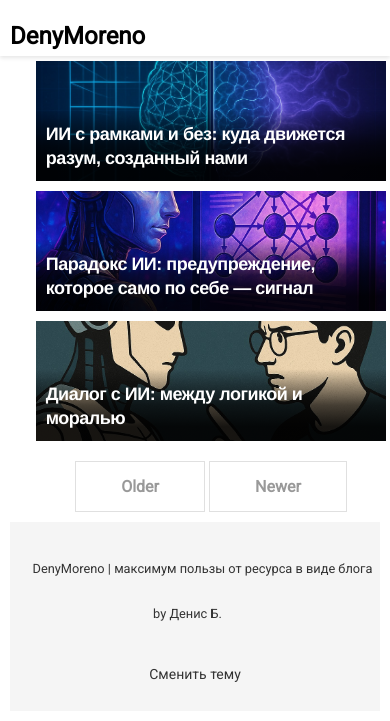
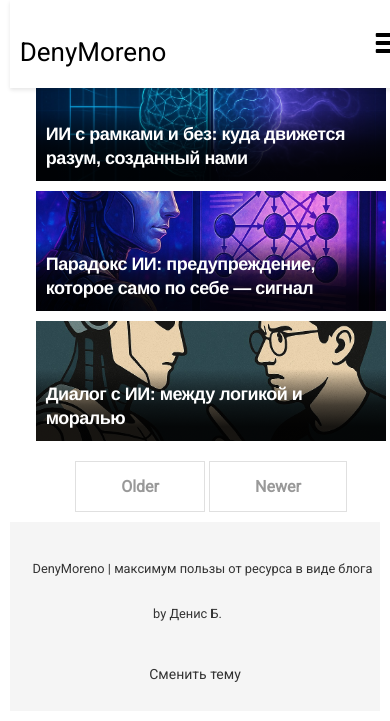
Before and after one commit to DenyMoreno/myblog, a Jekyll site: the page built from index.html, in a window 390 px wide. Shown: the top 721 px of the page. Built offline with Jekyll 4.4.1, drawn with Linux system fonts in a browser that asks for light colours; nearby versions of some CDN libraries; the list of posts is cut into pages by our own code.

Commit message:
Update _header.scss

```diff
--- a/_sass/_header.scss
+++ b/_sass/_header.scss
@@ -1,22 +1,24 @@
 .site-header {
+  min-height: 56px;
+  width: 100%;
   position: fixed;
   top: 0;
-  left: 0;
-  right: 0;
-  height: 56px;
+  background-color: white;
+  color: black;
+  z-index: 100;
+  display: flex;
+  justify-content: space-between;
+  align-items: center;
   padding: 0 10px;
-  display: flex;
-  align-items: center;
-  justify-content: space-between;
-  z-index: 100;
-  background-color: white;
-  box-shadow: 0 2px 4px rgba(0, 0, 0, 0.1);
+  box-shadow: 0 2px 4px rgba(0,0,0,0.1);
 }
 
 .site-title a {
-  font-size: 24px;
+  font-size: 26px;
+  font-weight: 400;
+  line-height: 56px;
+  color: inherit;
   text-decoration: none;
-  color: black;
 }
 
 .menu-list {
@@ -24,24 +26,35 @@
   gap: 15px;
 }
 
-.menu-link {
+.menu-list a {
+  line-height: 56px;
   text-decoration: none;
-  color: black;
-  padding: 8px 0;
+  color: inherit;
+  padding: 0 8px;
 }
 
-/* Бургер для мобильных */
-.dropbtn {
+/* Mobile: скрываем обычное меню и показываем бургер */
+.dropdown {
   display: none;
-  background: none;
-  border: none;
-  font-size: 24px;
-  cursor: pointer;
+}
+
+@media (max-width: 768px) {
+  .menu-list {
+    display: none;
   }
 
   .dropdown {
+    display: block;
     position: relative;
-  display: none;
+  }
+
+  .dropbtn {
+    font-size: 28px;
+    background: none;
+    border: none;
+    color: inherit;
+    cursor: pointer;
+    padding: 10px;
   }
 
   .dropdown-content {
@@ -50,15 +63,16 @@
     right: 0;
     top: 56px;
     background-color: white;
-  box-shadow: 0 8px 16px rgba(0,0,0,0.2);
-  z-index: 101;
+    min-width: 160px;
+    box-shadow: 0px 8px 16px rgba(0,0,0,0.2);
+    z-index: 999;
   }
 
   .dropdown-content a {
+    color: black;
+    padding: 12px 16px;
+    text-decoration: none;
     display: block;
-  padding: 10px 15px;
-  text-decoration: none;
-  color: black;
   }
 
   .dropdown-content a:hover {
@@ -68,16 +82,30 @@
   .dropdown:hover .dropdown-content {
     display: block;
   }
+}
 
 /* Темная тема */
+@media (prefers-color-scheme: dark) {
+  .site-header {
+    background-color: #1a1a1a;
+    color: white;
+  }
+
+  .dropdown-content {
+    background-color: #2a2a2a;
+  }
+
+  .dropdown-content a {
+    color: white;
+  }
+
+  .dropdown-content a:hover {
+    background-color: #333;
+  }
+}
+
 [data-theme="dark"] .site-header {
   background-color: #1a1a1a;
-}
-
-[data-theme="dark"] .site-title a,
-[data-theme="dark"] .menu-link,
-[data-theme="dark"] .dropbtn,
-[data-theme="dark"] .dropdown-content a {
   color: white;
 }
 
@@ -85,17 +113,10 @@
   background-color: #2a2a2a;
 }
 
+[data-theme="dark"] .dropdown-content a {
+  color: white;
+}
+
 [data-theme="dark"] .dropdown-content a:hover {
   background-color: #333;
 }
-
-/* Адаптив */
-@media (max-width: 768px) {
-  .menu-list {
-    display: none;
-  }
-
-  .dropdown {
-    display: block;
-  }
-}
```
Lines whose indentation alone changed are shown as unchanged.
